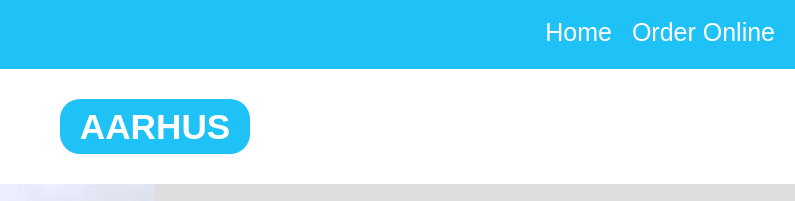
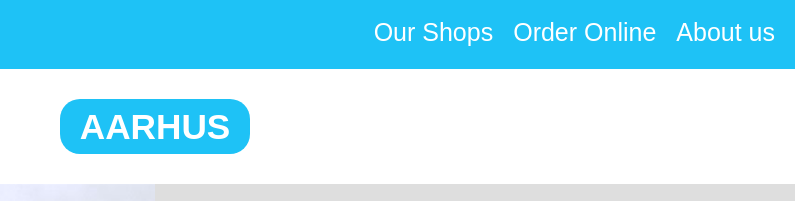
Before and after one commit to vexleet/baaa-mobile-first, a plain HTML site: page aarhus-homepage.html in a window 1280 px wide. Shown: the top 201 px of the page, 485-1280 px from the left. Drawn offline with Linux system fonts and the light colour scheme.

Commit message:
changed navigation links

```diff
--- a/aarhus-homepage.html
+++ b/aarhus-homepage.html
@@ -14,8 +14,9 @@
 
         <nav class="navigation">
             <ul>
-                <li><a href="index.html">Home</a></li>
+                <li><a href="index.html">Our Shops</a></li>
                 <li><a href="#">Order Online</a></li>
+                <li><a href="#">About us</a></li>
             </ul>
         </nav>
 
```
Also changed, not shown: index.html (+2 -1 lines).
